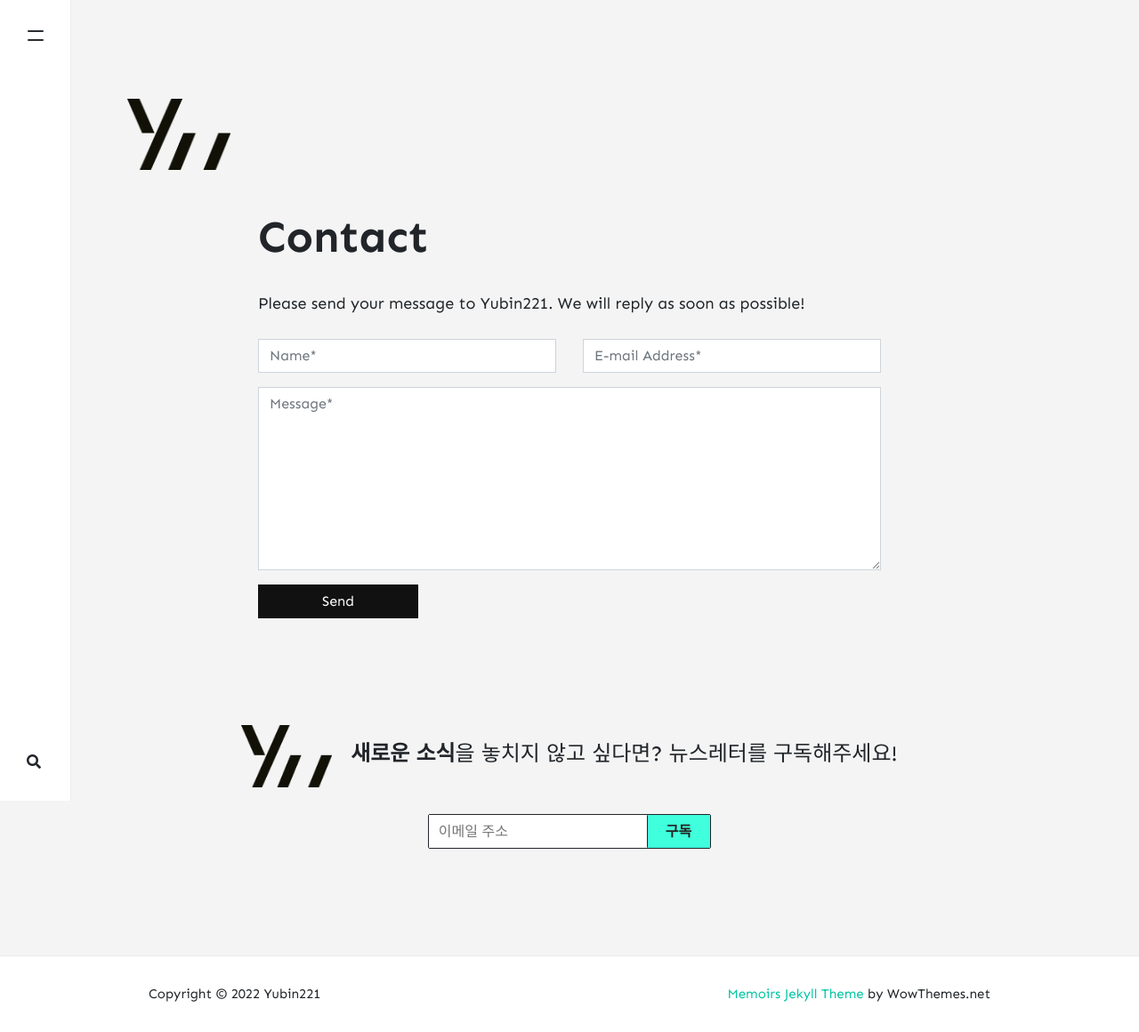
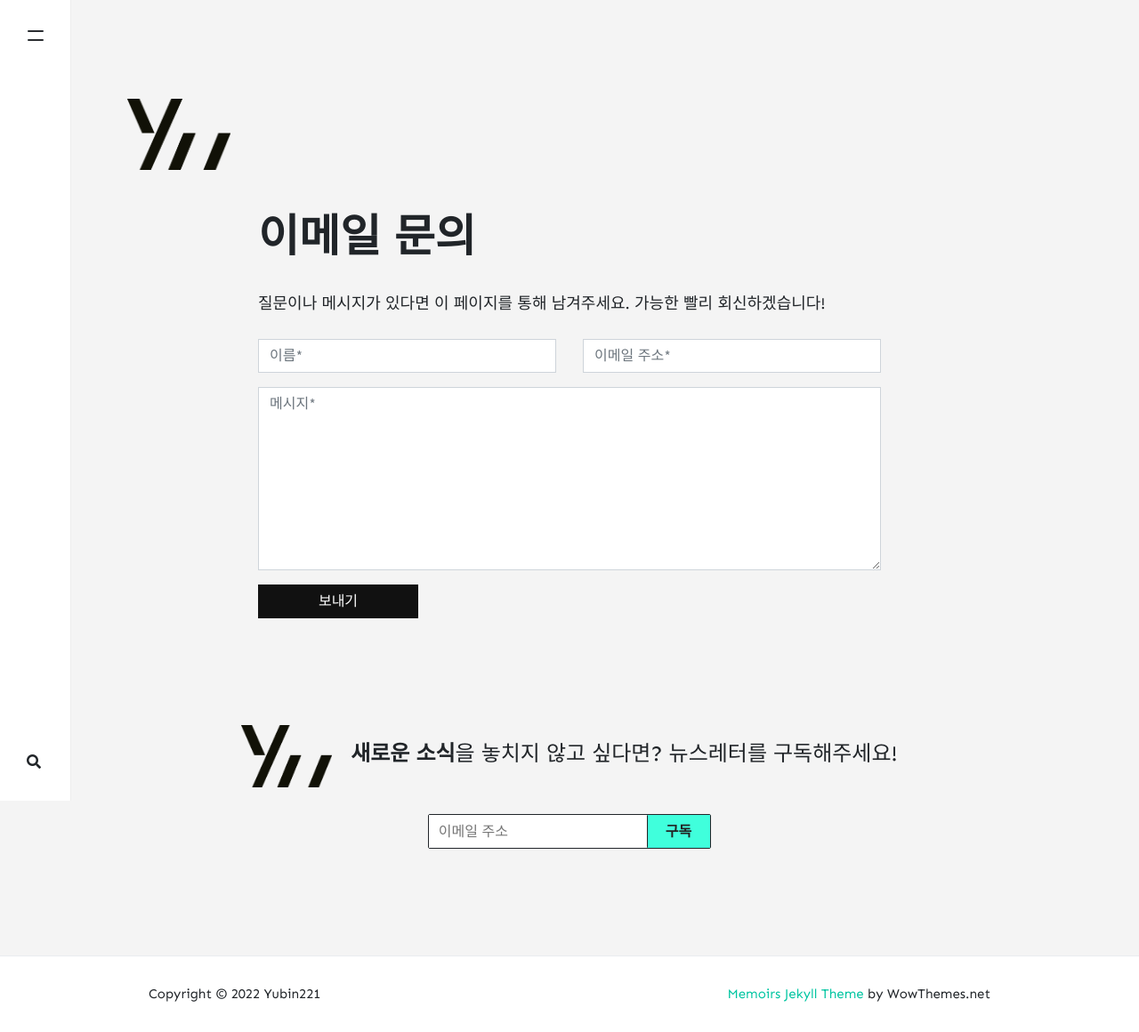
Before and after one commit to yubin221/yubin221.github.io, a Jekyll site: the page built from _pages/contact.md, in a window 1280 px wide. Shown: the whole page at 89% size. Built offline with Jekyll 4.4.1, drawn with Linux system fonts in a browser that asks for light colours; nearby versions of some CDN libraries; comment, search, counter and statistics services are not loaded.

Commit message:
문의 페이지 한글화

```diff
--- a/_layouts/default.html
+++ b/_layouts/default.html
@@ -53,10 +53,10 @@
         <li><a href="{{ site.baseurl }}/">홈</a></li>
         <li><a href="{{ site.baseurl }}/categories">카테고리 <span class="badge badge-primary">new</span></a></li>
         <li><a href="{{ site.baseurl }}/tags">태그 <span class="badge badge-primary">new</span></a></li>
+        <li><a target="_blank" href="https://github.com/yubin221">깃허브</a></li>
         <li><a href="{{ site.baseurl }}/about">블로그 소개</a></li>
         <li><a href="{{ site.baseurl }}/authors">글쓴이 소개</a></li>
-        <li><a target="_blank" href="https://github.com/yubin221">깃허브</a></li>
-        <li><a href="{{ site.baseurl }}/contact">이메일</a></li>
+        <li><a href="{{ site.baseurl }}/contact">이메일 문의</a></li>
     </ul>
 </nav>
 
--- a/_pages/contact.md
+++ b/_pages/contact.md
@@ -1,20 +1,20 @@
 ---
 layout: page
-title: Contact
+title: 이메일 문의
 permalink: /contact
 comments: false
 ---
 
 <form action="https://formspree.io/{{site.email}}" method="POST">
-<p class="mb-4">Please send your message to {{site.name}}. We will reply as soon as possible!</p>
+<p class="mb-4">질문이나 메시지가 있다면 이 페이지를 통해 남겨주세요. 가능한 빨리 회신하겠습니다!</p>
 <div class="form-group row">
 <div class="col-md-6">
-<input class="form-control" type="text" name="name" placeholder="Name*" required>
+<input class="form-control" type="text" name="name" placeholder="이름*" required>
 </div>
 <div class="col-md-6">
-<input class="form-control" type="email" name="_replyto" placeholder="E-mail Address*" required>
+<input class="form-control" type="email" name="_replyto" placeholder="이메일 주소*" required>
 </div>
 </div>
-<textarea rows="8" class="form-control mb-3" name="message" placeholder="Message*" required></textarea>
-<input class="btn btn-dark" type="submit" value="Send">
+<textarea rows="8" class="form-control mb-3" name="message" placeholder="메시지*" required></textarea>
+<input class="btn btn-dark" type="submit" value="보내기">
 </form>
```
